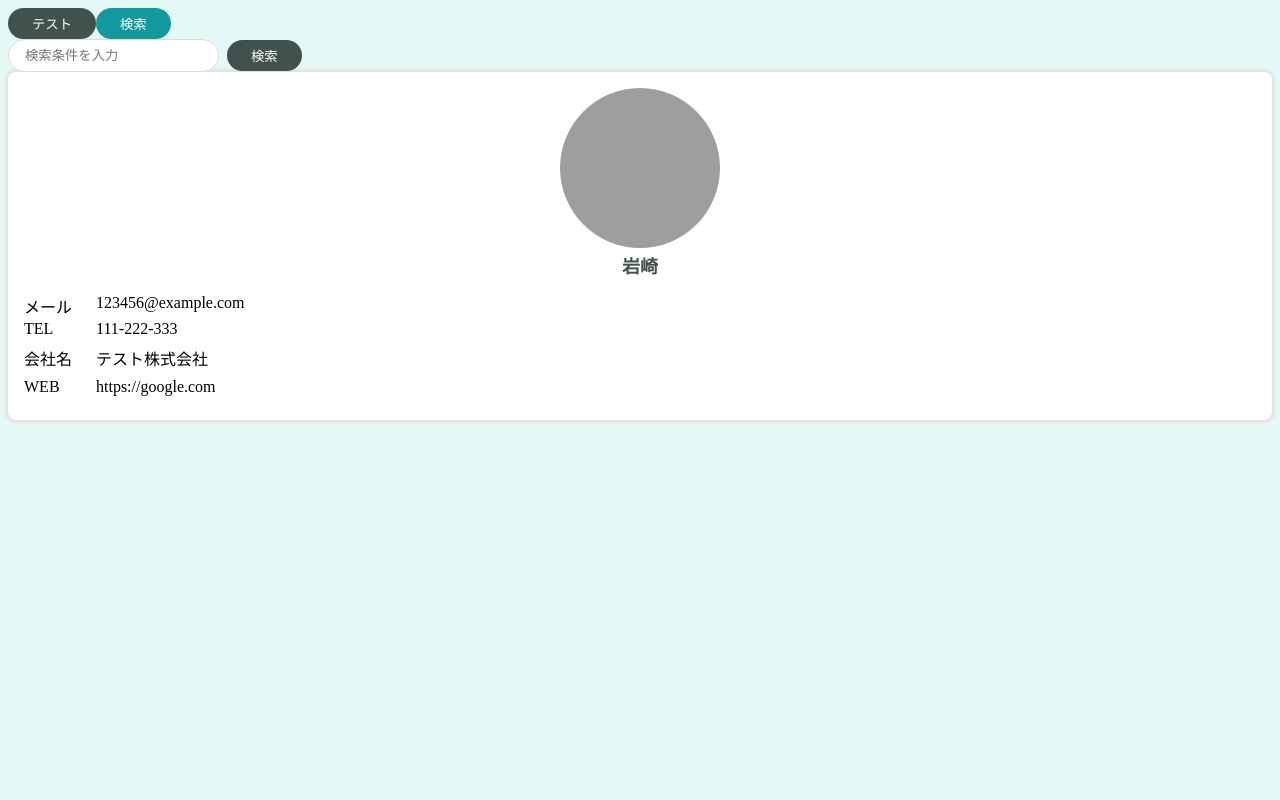
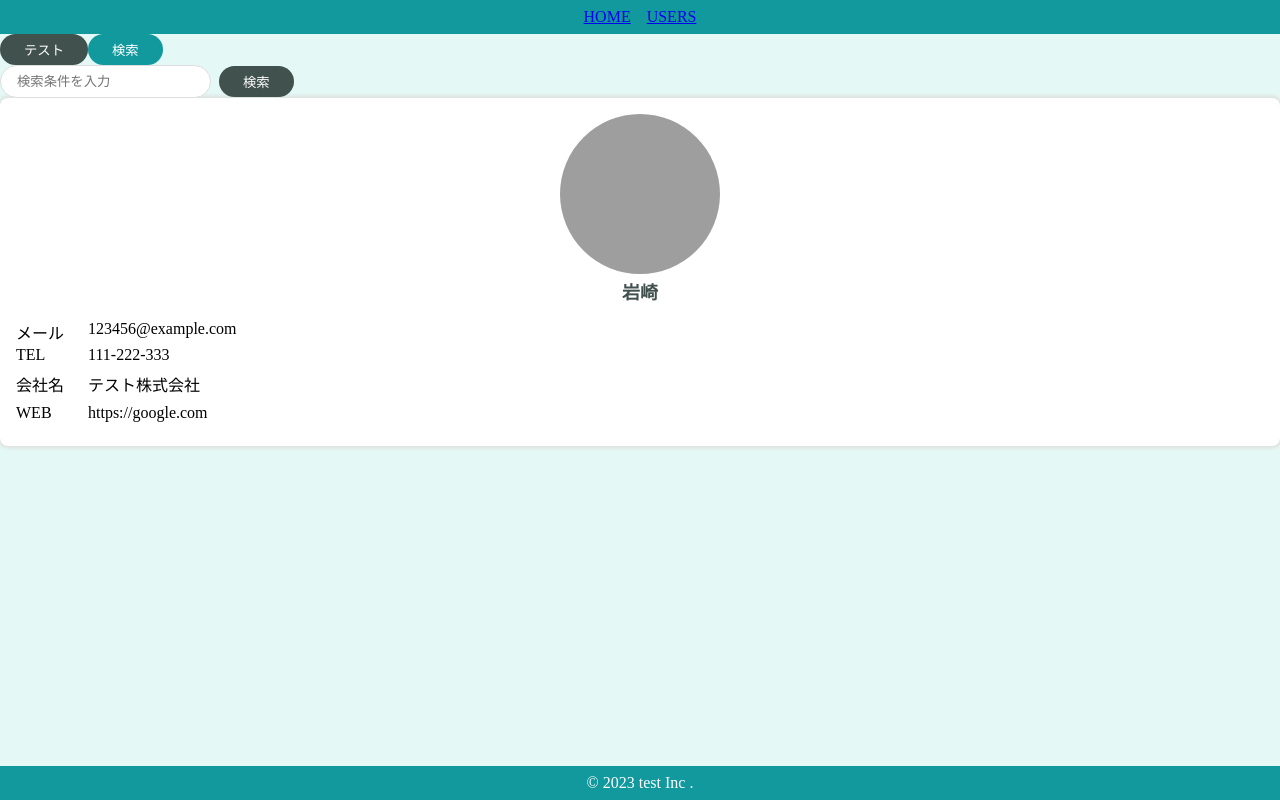
Before and after one commit to iwasaki-2310/AtomicDesign, a React (Create React App) app: page / in a window 1280 px wide. Built offline with nearby package versions, Linux system fonts and the light colour scheme; grey boxes are pictures that could not be loaded.

Commit message:
template作成

```diff
--- a/src/App.js
+++ b/src/App.js
@@ -1,7 +1,10 @@
+import { BrowserRouter } from "react-router-dom";
 import { PrimaryButton } from "./components/atoms/button/PrimaryButton";
 import { SecondaryButton } from "./components/atoms/button/SecondaryButton";
 import { SearchInput } from "./components/molecules/searchInnput";
 import { UserCard } from "./components/organisms/user/userCard";
+import { DefaultLayout } from "./components/templates/DefaultLayout";
+import { HeaderOnly } from "./components/templates/HeaderOnly";
 import "./styles.css";
 
 const user = {
@@ -18,12 +21,14 @@
 
 export default function App() {
   return (
-    <div className="App">
-      <PrimaryButton>テスト</PrimaryButton>
-      <SecondaryButton>検索</SecondaryButton>
-      <br />
-      <SearchInput />
-      <UserCard user={user} />
-    </div>
+    <BrowserRouter>
+      <DefaultLayout>
+        <PrimaryButton>テスト</PrimaryButton>
+        <SecondaryButton>検索</SecondaryButton>
+        <br />
+        <SearchInput />
+        <UserCard user={user} />
+      </DefaultLayout>
+    </BrowserRouter>
   );
 }
--- /dev/null
+++ b/src/components/atoms/lauout/Header.jsx
@@ -0,0 +1,21 @@
+import { Link } from "react-router-dom";
+import styled from "styled-components";
+
+export const Header = () => {
+  return (
+    <SHeader>
+      <SLink to="/">HOME</SLink>
+      <SLink to="/users">USERS</SLink>
+    </SHeader>
+  );
+};
+
+const SHeader = styled.header`
+  background-color: #11999e;
+  text-align: center;
+  padding: 8px 0;
+`;
+
+const SLink = styled(Link)`
+  margin: 0 8px;
+`;
--- /dev/null
+++ b/src/components/atoms/lauout/footer.jsx
@@ -0,0 +1,16 @@
+import { Link } from "react-router-dom";
+import styled from "styled-components";
+
+export const Footer = () => {
+  return <SFooter>&copy; 2023 test Inc .</SFooter>;
+};
+
+const SFooter = styled.footer`
+  position: fixed;
+  bottom: 0;
+  background-color: #11999e;
+  color: #fff;
+  text-align: center;
+  padding: 8px 0;
+  width: 100vw;
+`;
--- /dev/null
+++ b/src/components/templates/DefaultLayout.jsx
@@ -0,0 +1,14 @@
+import { Footer } from "../atoms/lauout/footer";
+import { Header } from "../atoms/lauout/Header";
+
+export const DefaultLayout = (props) => {
+  const { children } = props;
+  console.log(children);
+  return (
+    <>
+      <Header />
+      {children}
+      <Footer />
+    </>
+  );
+};
--- /dev/null
+++ b/src/components/templates/HeaderOnly.jsx
@@ -0,0 +1,13 @@
+import { Header } from "../atoms/lauout/Header";
+
+export const HeaderOnly = (props) => {
+  const { children } = props;
+  console.log(children);
+  return (
+    <>
+      <Header />
+      {children}
+
+    </>
+  );
+};
--- a/src/styles.css
+++ b/src/styles.css
@@ -1,3 +1,5 @@
 body {
   background-color: #e4f9f5;
+  margin: 0;
+  min-height: 100vh;
 }
```
